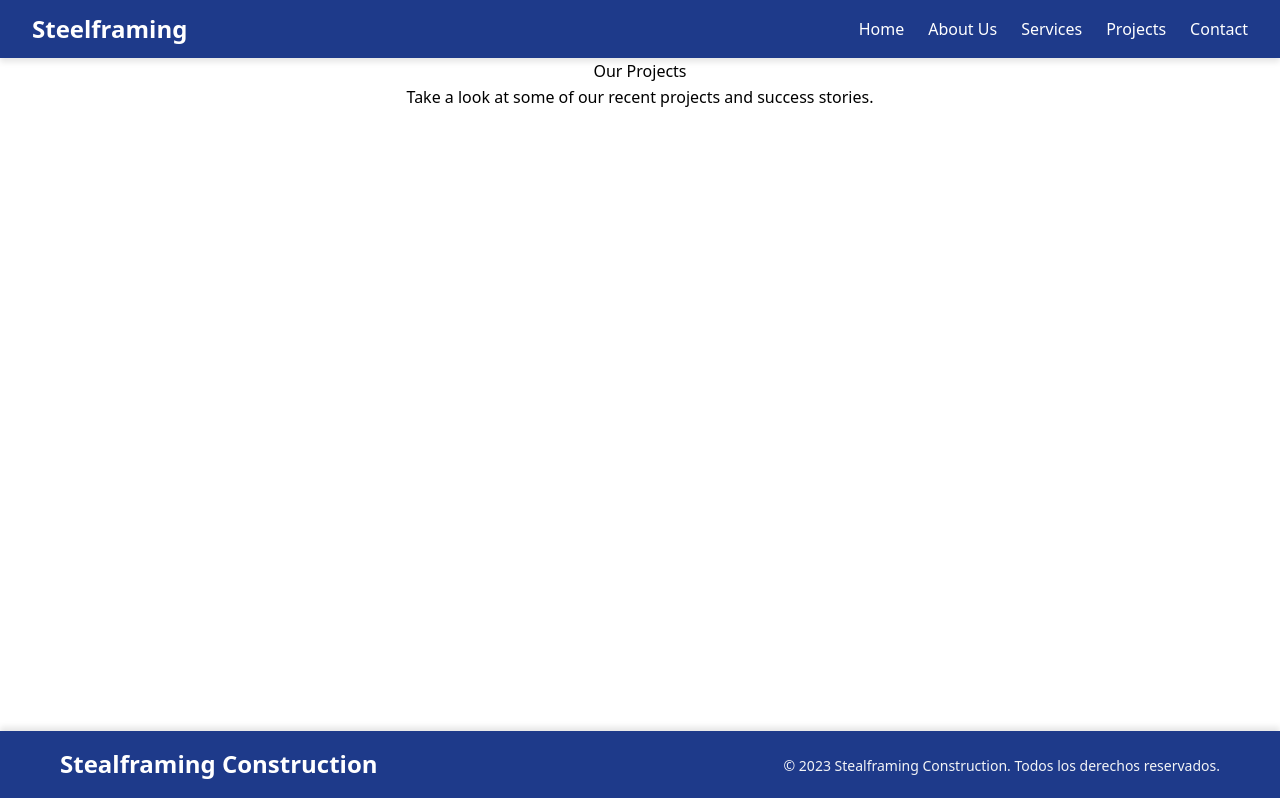
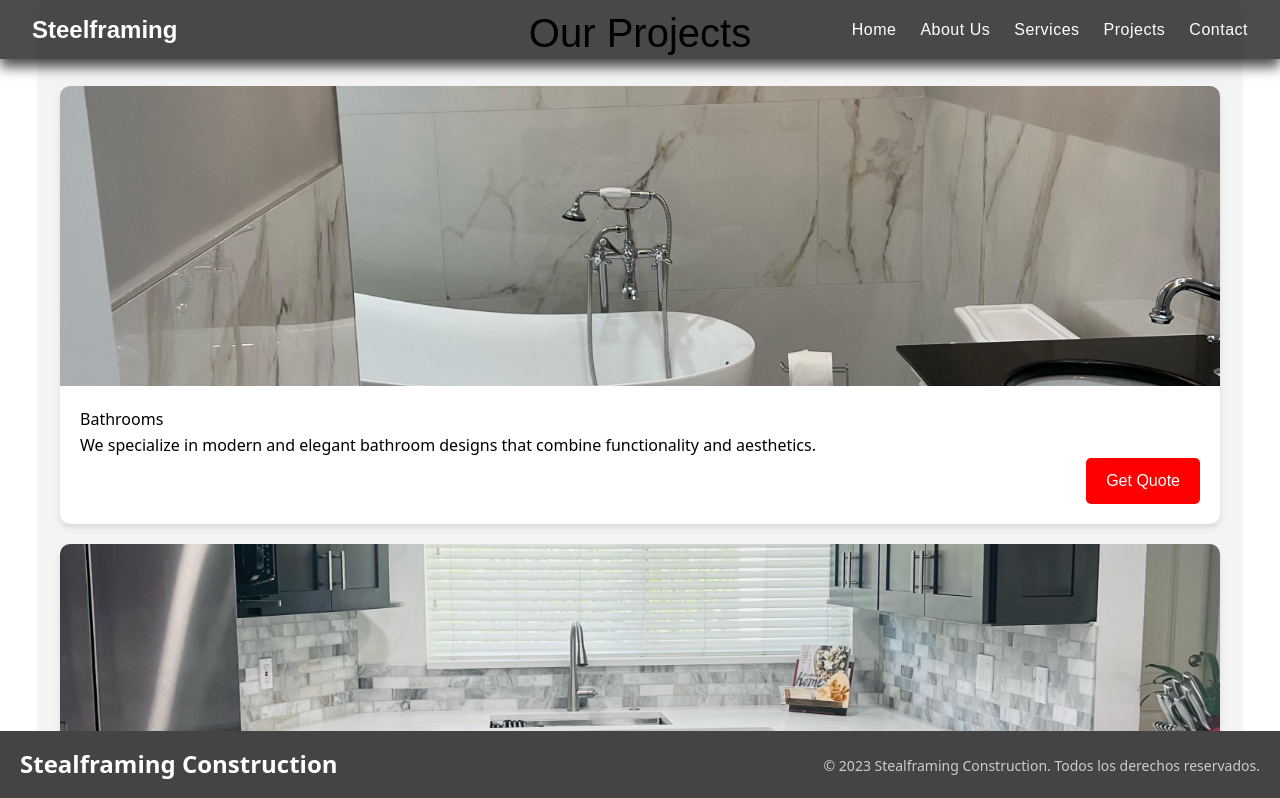
Before and after one commit to AgusWeb1999/seba_web, a React (Vite) app: page /projects in a window 1280 px wide. Shown: the top 798 px of the page. Built offline with nearby package versions, Linux system fonts and the light colour scheme.

Commit message:
agrego nueva landing projects y modifico navbar footer home

```diff
--- a/src/App.jsx
+++ b/src/App.jsx
@@ -25,7 +25,9 @@ function App() {
                 <CarouselComponent />
               </div>
             }
+
           />
+
           <Route path="/about" element={<About />} />
           <Route path="/services" element={<Services />} />
           <Route path="/projects" element={<Projects />} />
--- a/src/css/CarouselComponent.css
+++ b/src/css/CarouselComponent.css
@@ -1,7 +1,7 @@
 .carousel {
   position: relative;
   width: 100%;
-  height: calc(100vh - 60px - 60px); /* Ajusta 60px según la altura del navbar y footer */
+  height: 100vh;; /* Ajusta 60px según la altura del navbar y footer */
   overflow: hidden;
 }
 
--- a/src/css/FooterComponent.css
+++ b/src/css/FooterComponent.css
@@ -1,5 +1,5 @@
 .footer {
-  background-color: var(--primary-color); /* Azul acero */
+  background-color: #444444; /* Cambiado a gris oscuro */
   color: white;
   padding: 20px 0;
   text-align: center;
@@ -8,14 +8,13 @@
   left: 0;
   width: 100%;
   z-index: 1000;
-  box-shadow: 0 -4px 6px rgba(0, 0, 0, 0.1);
 }
 
 .footer-container {
   display: flex;
   justify-content: space-between; /* Separa los elementos al máximo */
   align-items: center;
-  max-width: 1200px;
+  max-width: 2000px;
   margin: 0 auto;
   padding: 0 20px;
 }
@@ -29,7 +28,7 @@
 
 .footer-text {
   font-size: 0.875rem;
-  color: var(--secondary-color); /* Gris claro */
+  color: #ccc; /* Cambiado a gris claro */
 }
 
 .footer-text a {
--- a/src/css/NavComponent.css
+++ b/src/css/NavComponent.css
@@ -3,18 +3,23 @@
   justify-content: space-between;
   align-items: center;
   padding: 1rem 2rem;
-  background-color: var(--primary-color); /* Azul acero */
+  background-color: transparent; /* Transparente */
   color: white;
+  position: absolute;
   top: 0;
   left: 0;
   width: 100%;
   z-index: 1000;
-  box-shadow: 0 4px 6px rgba(0, 0, 0, 0.1);
+  transition: background-color 0.3s ease, box-shadow 0.3s ease; /* Transición suave */
 }
-
+.navbar:hover {
+  background-color: rgba(0, 0, 0, 0.7); /* Fondo semitransparente al pasar el mouse */
+  box-shadow: 0 8px 12px rgba(0, 0, 0, 0.7); /* Sombra azul más pronunciada */
+}
 .navbar .logo {
   font-size: 1.5rem;
   font-weight: bold;
+  font-family: 'Poppins', sans-serif; /* Fuente amigable */
   color: white;
   text-decoration: none;
 }
@@ -27,13 +32,18 @@
   padding: 0;
 }
 
+
 .navbar .nav-links a {
   text-decoration: none;
   color: white;
-  font-size: 1rem;
-  transition: color 0.3s ease;
+  font-size: 1rem; /* Tamaño de fuente estándar */
+  font-weight: 500; /* Peso medio */
+  font-family: 'Poppins', sans-serif; /* Fuente amigable */
+  letter-spacing: 0.5px; /* Espaciado entre letras */
+  transition: color 0.3s ease, transform 0.3s ease; /* Transición para el color y el movimiento */
 }
 
 .navbar .nav-links a:hover {
-  color: var(--accent-color); /* Naranja cálido */
+  color: var(--accent-color); /* Cambia a un color naranja cálido */
+  transform: scale(1.1); /* Aumenta ligeramente el tamaño del enlace */
 }
--- /dev/null
+++ b/src/css/projects.css
@@ -0,0 +1,104 @@
+.projects-page {
+    padding: 20px;
+    max-width: 1200px;
+    margin: 0 auto;
+    background-color: #f4f4f4;
+    border-radius: 10px;
+    box-shadow: 0 4px 6px rgba(0, 0, 0, 0.1);
+  }
+
+  .projects-title {
+    text-align: center;
+    font-size: 2.5rem;
+    margin-bottom: 40px;
+    font-family: 'Poppins', sans-serif;
+  }
+
+ /* General styles for larger screens (default) */
+.card-container {
+    display: flex;
+    flex-direction: column; /* Las tarjetas ya están en columna */
+    gap: 20px;
+  }
+
+  .card {
+    display: flex;
+    flex-direction: column; /* Cambia a columna para pantallas pequeñas */
+    background-color: #fff;
+    border-radius: 10px;
+    box-shadow: 0 4px 6px rgba(0, 0, 0, 0.1);
+    overflow: hidden;
+  }
+
+  .card img {
+    width: 100%; /* La imagen ocupa todo el ancho de la tarjeta */
+    height: 300px; /* Ajusta la altura de la imagen */
+    object-fit: cover;
+    transition: transform 0.3s ease;
+  }
+
+  .card img:hover {
+    transform: scale(1.1); /* Agranda la imagen al pasar el mouse */
+  }
+
+  .card-content {
+    padding: 20px;
+    display: flex;
+    flex-direction: column;
+    justify-content: center;
+    align-items: flex-start;
+  }
+
+  .get-quote-button {
+    background-color: #ff0000;
+    color: #fff;
+    border: none;
+    border-radius: 5px;
+    padding: 10px 20px;
+    font-size: 1rem;
+    font-family: 'Poppins', sans-serif;
+    cursor: pointer;
+    transition: transform 0.3s ease, background-color 0.3s ease;
+    align-self: flex-end;
+  }
+
+  .get-quote-button:hover {
+    transform: scale(1.1);
+    background-color: #cc0000;
+  }
+
+  /* Responsive styles for smaller screens */
+  @media (max-width: 768px) {
+    .card {
+      flex-direction: column; /* Cambia a columna para pantallas pequeñas */
+      height: auto; /* Ajusta automáticamente la altura */
+    }
+
+    .card img {
+      height: 200px; /* Reduce la altura de la imagen en pantallas pequeñas */
+    }
+
+    .card-content {
+      align-items: center; /* Centra el contenido en pantallas pequeñas */
+      text-align: center; /* Centra el texto */
+    }
+
+    .get-quote-button {
+      align-self: center; /* Centra el botón */
+    }
+  }
+
+  @media (max-width: 480px) {
+    .projects-title {
+      font-size: 1.8rem; /* Reduce el tamaño del título */
+    }
+
+    .card img {
+      height: 150px; /* Reduce aún más la altura de la imagen */
+    }
+
+    .get-quote-button {
+      font-size: 0.9rem; /* Reduce el tamaño del botón */
+      padding: 8px 16px; /* Ajusta el padding del botón */
+    }
+  }
--- a/src/pages/projects.jsx
+++ b/src/pages/projects.jsx
@@ -1,10 +1,43 @@
 import React from "react";
+import "../css/projects.css";
 
 function Projects() {
+  const projects = [
+    {
+      title: "Bathrooms",
+      description:
+        "We specialize in modern and elegant bathroom designs that combine functionality and aesthetics.",
+      image: "src/images/WhatsApp Image 2025-03-31 at 17.00.10_3a0332df.jpg",
+    },
+    {
+      title: "Kitchen",
+      description:
+        "Our kitchens are designed to be the heart of your home, blending style and practicality.",
+      image: "src/images/WhatsApp Image 2025-03-31 at 17.00.14_8edf9ea6.jpg",
+    },
+    {
+      title: "Other Projects",
+      description:
+        "Explore our diverse range of projects, from living rooms to outdoor spaces, tailored to your needs.",
+      image: "src/images/WhatsApp Image 2025-03-31 at 17.00.13_fbd6c1f3.jpg",
+    },
+  ];
+
   return (
     <div className="projects-page">
-      <h1>Our Projects</h1>
-      <p>Take a look at some of our recent projects and success stories.</p>
+      <h1 className="projects-title">Our Projects</h1>
+      <div className="card-container">
+        {projects.map((project, index) => (
+          <div key={index} className="card">
+            <img src={project.image} alt={project.title} />
+            <div className="card-content">
+              <h2 className="card-title">{project.title}</h2>
+              <p className="card-description">{project.description}</p>
+              <button className="get-quote-button">Get Quote</button>
+            </div>
+          </div>
+        ))}
+      </div>
     </div>
   );
 }
```
